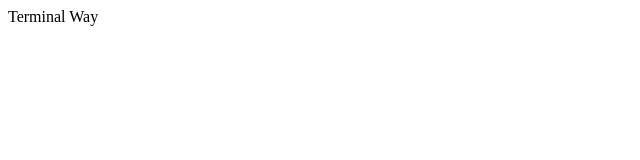
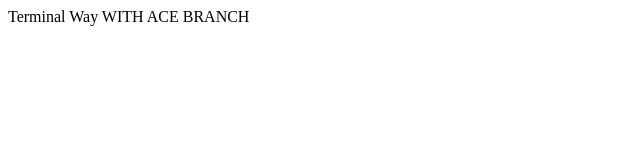
Before and after one commit to ace-mata/new-repo, a plain HTML site: page index.html in a window 1280 px wide. Shown: the whole page, without its empty margins (0-640 px from the left). Drawn offline with Linux system fonts and the light colour scheme.

Commit message:
pushing to ace-branch

```diff
--- a/index.html
+++ b/index.html
@@ -6,6 +6,6 @@
   <title>Document</title>
 </head>
 <body>
-  Terminal Way
+  Terminal Way WITH ACE BRANCH
 </body>
 </html>
```
